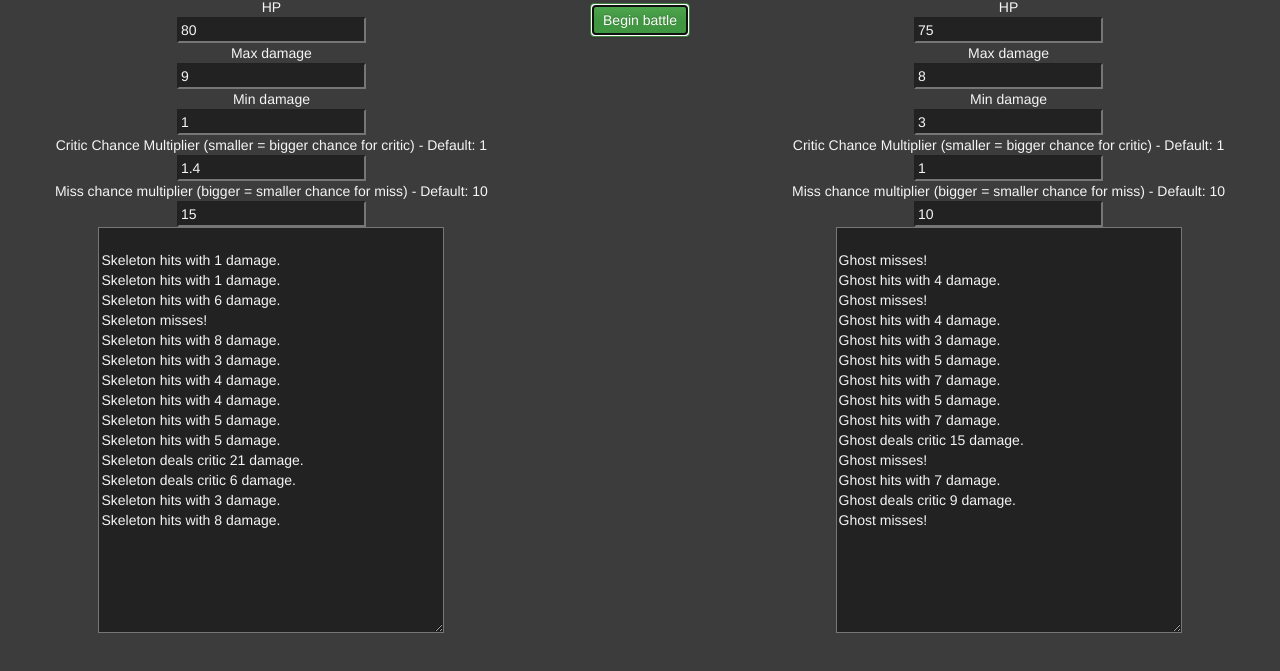
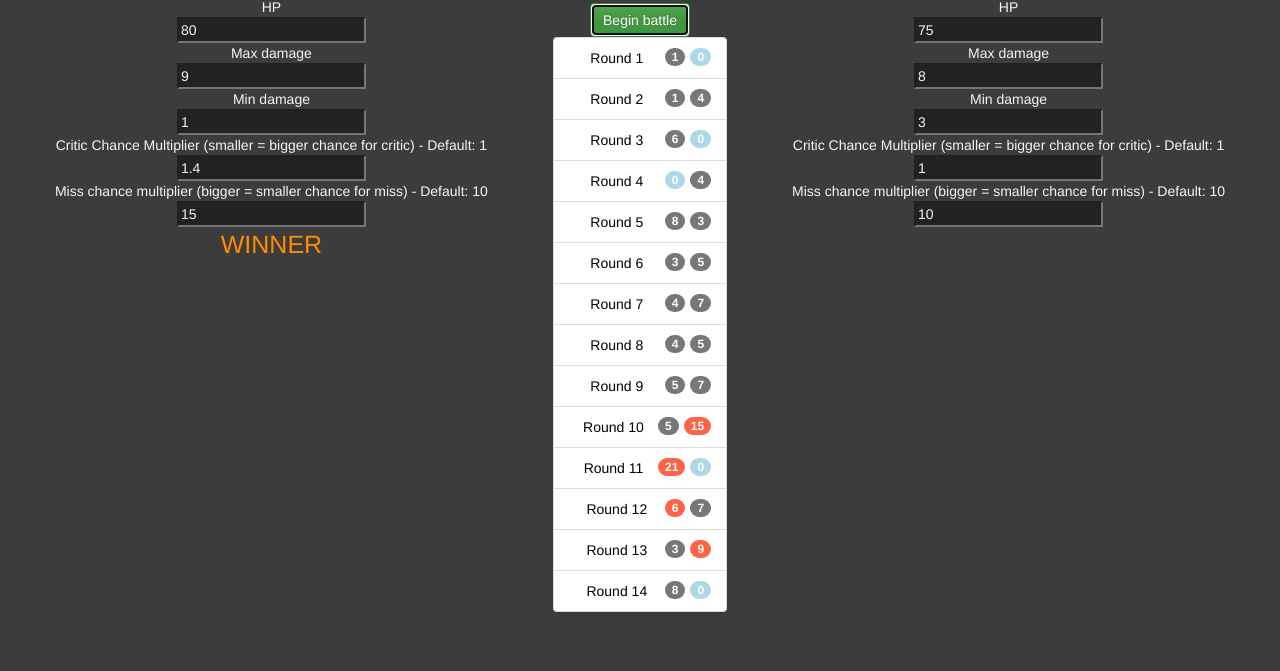
Before and after one commit to gjanoszek/Monster-Arena, a website: page index.html in a window 1280 px wide. Both pictures are taken after a click on the button "Begin battle". Shown: the part 107-778 px from the top of the page. Drawn offline with Linux system fonts and the light colour scheme.

Commit message:
Shared console

```diff
--- a/MonsterBattle.js
+++ b/MonsterBattle.js
@@ -22,8 +22,9 @@ var Monster = function (opts) {
             critMult: parseFloat($("#criticMultiplier" + monsterNum).val())
         };
     },
-    log1,
-    log2,
+    $log,
+    $battleStatusPlayer1,
+    $battleStatusPlayer2,
     uderzenie,
     isCritic,
     isAccurate;
@@ -69,44 +70,74 @@ Monster.prototype.uderz = function (monsterNum) {
 
 };
 
-var raport = function (player, daneUderzenia, monsterNum) {
-    var currentLogVal = window['log' + monsterNum].val();
-    if (daneUderzenia.isCritic) {
-        newLogVal = currentLogVal + "\n" + (player.przedstawSie() + ' deals critic ' + daneUderzenia.uderzenie + ' damage.');
-    } else if (daneUderzenia.uderzenie === 0) {
-        newLogVal = currentLogVal + "\n" + (player.przedstawSie() + ' misses!')
+var raport = function(monster1FightData, monster2FightData, round) {
+    var $log = $('#shared_battle_log'),
+        template = ['<li class="list-group-item">', '<span class="badge player1">14</span>', '<span class="badge player2">14</span>Round <span class="roundNo">1</span>', '</li>'].join(''),
+        $template = $(template);
+
+
+
+    $('.roundNo', $template).text(round);
+
+    if (monster1FightData.daneUderzenia.isCritic) {
+        $('.player1', $template).addClass('critic').text(monster1FightData.daneUderzenia.uderzenie);
+    } else if (monster1FightData.daneUderzenia.uderzenie === 0) {
+        $('.player1', $template).addClass('miss').text(0);
     } else {
-        newLogVal = currentLogVal + "\n" + (player.przedstawSie() + ' hits with ' + daneUderzenia.uderzenie + ' damage.');
+        $('.player1', $template).text(monster1FightData.daneUderzenia.uderzenie);
     }
-    window['log' + monsterNum].val(newLogVal);
+
+    if (monster2FightData.daneUderzenia.isCritic) {
+        $('.player2', $template).addClass('critic').text(monster2FightData.daneUderzenia.uderzenie);
+    } else if (monster2FightData.daneUderzenia.uderzenie === 0) {
+        $('.player2', $template).addClass('miss').text(0);
+    } else {
+        $('.player2', $template).text(monster2FightData.daneUderzenia.uderzenie);
+    }
+
+    $log.append($template);
+
+
 };
 
 var fight = function () {
     var winner,
         m1DaneUderzenia,
-        m2DaneUderzenia;
+        m2DaneUderzenia,
+        round = 0;
 
     // walka:
     while (monster1.hp > 0 && monster2.hp > 0) {
+        round += 1;
         m2DaneUderzenia = monster2.uderz(2);
         m1DaneUderzenia = monster1.uderz(1);
 
         monster1.hp -= m2DaneUderzenia.uderzenie;
-        raport(monster2, m2DaneUderzenia, 2);
+        //raport(monster2, m2DaneUderzenia, 2);
 
         monster2.hp -= m1DaneUderzenia.uderzenie;
-        raport(monster1, m1DaneUderzenia, 1);
+        //raport(monster1, m1DaneUderzenia, 1);
+
+        raport({
+            player: monster2,
+            daneUderzenia: m2DaneUderzenia
+        }, {
+            player: monster1,
+            daneUderzenia: m1DaneUderzenia
+        }, round);
+
     }
 
     // analiza walki:
     if (monster1.hp <= 0 && monster2.hp <= 0) {
-        alert("Everyone's dead...end of game!");
+        $battleStatusPlayer1.text('DEAD');
+        $battleStatusPlayer2.text('DEAD');
     } else if (monster1.hp > monster2.hp) {
         winner = monster1;
-        alert('The winner is...' + winner.przedstawSie() + '!');
+        $battleStatusPlayer1.text('WINNER');
     } else if (monster2.hp > monster1.hp) {
         winner = monster2;
-        alert('The winner is...' + winner.przedstawSie() + '!');
+        $battleStatusPlayer2.text('WINNER');
     }
 
 };
@@ -122,15 +153,18 @@ $(document).ready(function ($) {
             ['Troll', 90, 5, 4, 0.6, 7]
         ];
 
-    log1 = $("#log1");
-    log2 = $("#log2");
+    $log = $('#shared_battle_log');
+    $battleStatusPlayer1 = $('#battleStatusPlayer1');
+    $battleStatusPlayer2 = $('#battleStatusPlayer2');
 
 
     beginBattle.click(function () {
         var monster1opts = getMonsterInitData(1),
             monster2opts = getMonsterInitData(2);
 
-        $('.console').val('');
+        $log.empty();
+        $battleStatusPlayer1.empty();
+        $battleStatusPlayer2.empty();
 
         monster1 = new Monster(monster1opts);
         monster2 = new Monster(monster2opts);
--- a/css.css
+++ b/css.css
@@ -58,3 +58,21 @@ input, select, textarea {
 .vs {
     font-size: 3em;
 }
+
+#shared_battle_log {
+    color: black;
+    background-color: #00b3ee;
+}
+
+#shared_battle_log .critic {
+    background-color: tomato;
+}
+
+#shared_battle_log .miss {
+    background-color: lightblue;
+}
+
+.battleStatus {
+    font-size: 25px;
+    color: darkorange;
+}
--- a/index.html
+++ b/index.html
@@ -21,6 +21,9 @@
         <div class="vs">VS</div>
 
         <button type="button" class="btn btn-success" id="beginBattle">Begin battle</button>
+
+        <ul id="shared_battle_log" class="list-group"></ul>
+
 
     </article>
     <aside class="aside aside-1">
@@ -71,8 +74,10 @@
                 <input id="missMultiplier1" class="userdata" type="number"
                        placeholder="Miss chance multiplier (default - 10)"/>
             </div>
-            <textarea id="log1" class="console" name="log" cols="40" rows="20"></textarea>
         </div>
+
+        <div id="battleStatusPlayer1" class="battleStatus player1"></div>
+
     </aside>
 
     <aside class="aside aside-2">
@@ -122,8 +127,10 @@
                 <input id="missMultiplier2" class="userdata" type="number"
                        placeholder="Miss chance multiplier (default - 10)"/>
             </div>
-            <textarea id="log2" class="console" name="log" cols="40" rows="20"></textarea>
         </div>
+
+        <div id="battleStatusPlayer2" class="battleStatus"></div>
+
     </aside>
 
     <footer class="footer"></footer>
```
